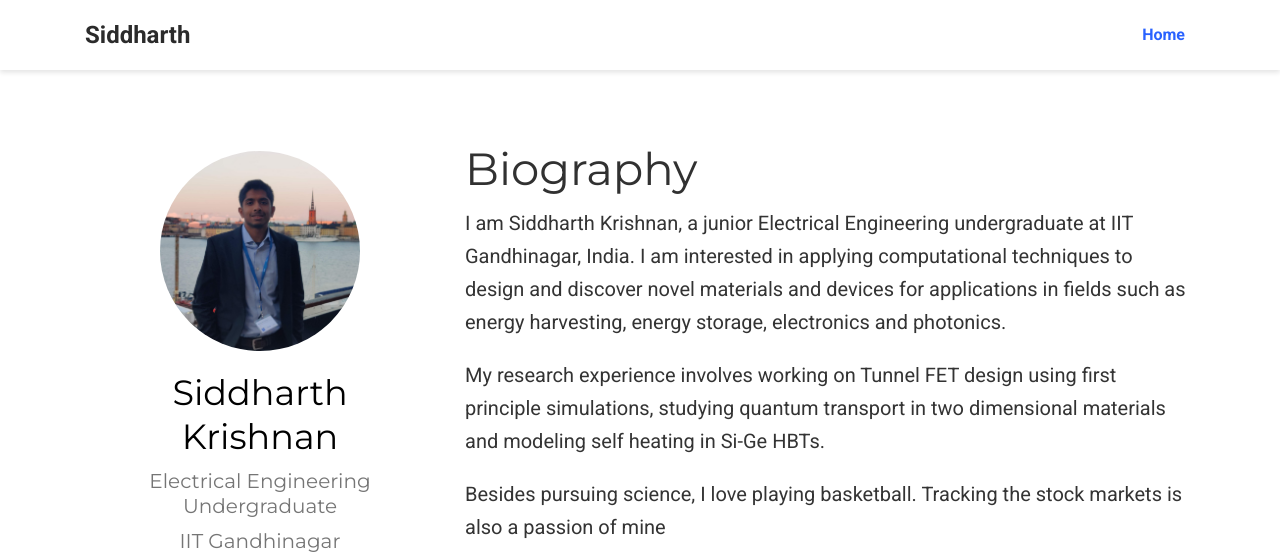
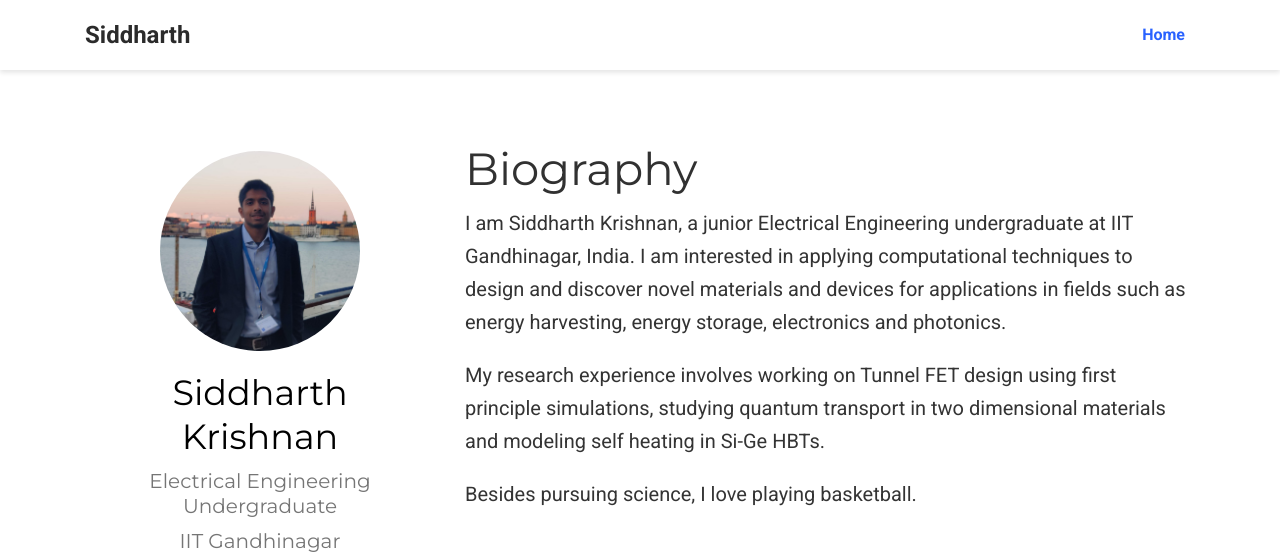
Before and after one commit to krishnansiddharth/krishnansiddharth.github.io, a plain HTML site: page index.html in a window 1280 px wide. Shown: the top 558 px of the page. Drawn offline with nearby package versions, Linux system fonts and the light colour scheme; some icons are missing.

Commit message:
Update index.html

```diff
--- a/index.html
+++ b/index.html
@@ -254,7 +254,7 @@
 
 <p>I am Siddharth Krishnan, a junior Electrical Engineering undergraduate at IIT Gandhinagar, India. I am interested in applying computational techniques to design and discover novel materials and devices for applications in fields such as energy harvesting, energy storage, electronics and photonics.</p>
 <p>My research experience involves working on Tunnel FET design using first principle simulations, studying quantum transport in two dimensional materials and modeling self heating in Si-Ge HBTs.  </p>
-<p>Besides pursuing science, I love playing basketball. Tracking the stock markets is also a passion of mine</p>
+<p>Besides pursuing science, I love playing basketball. </p>
 
 
     <div class="row">
```
